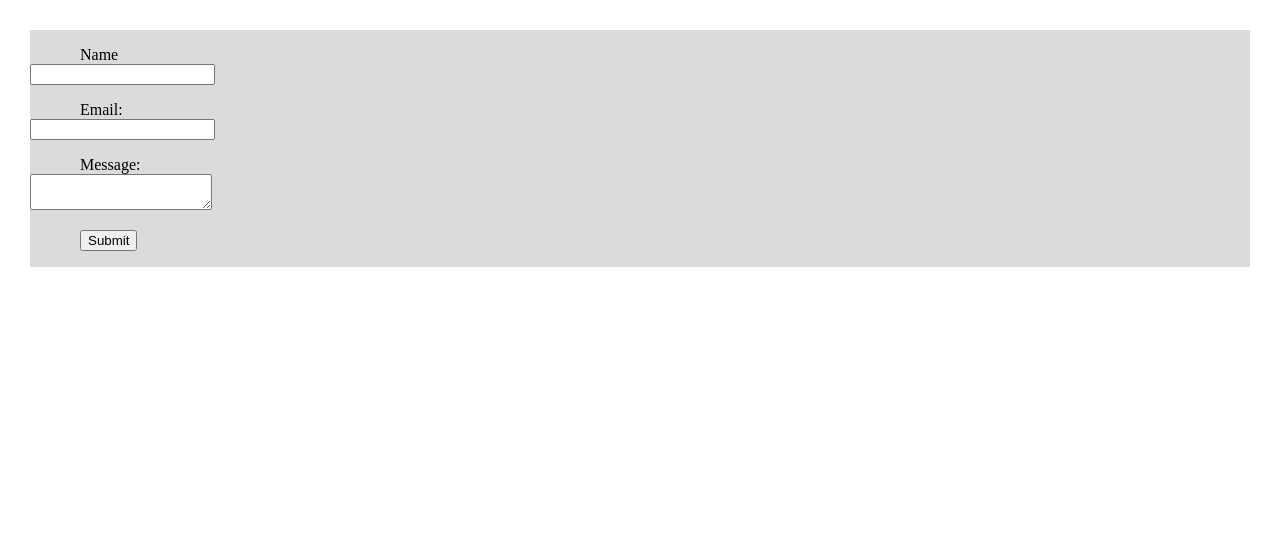
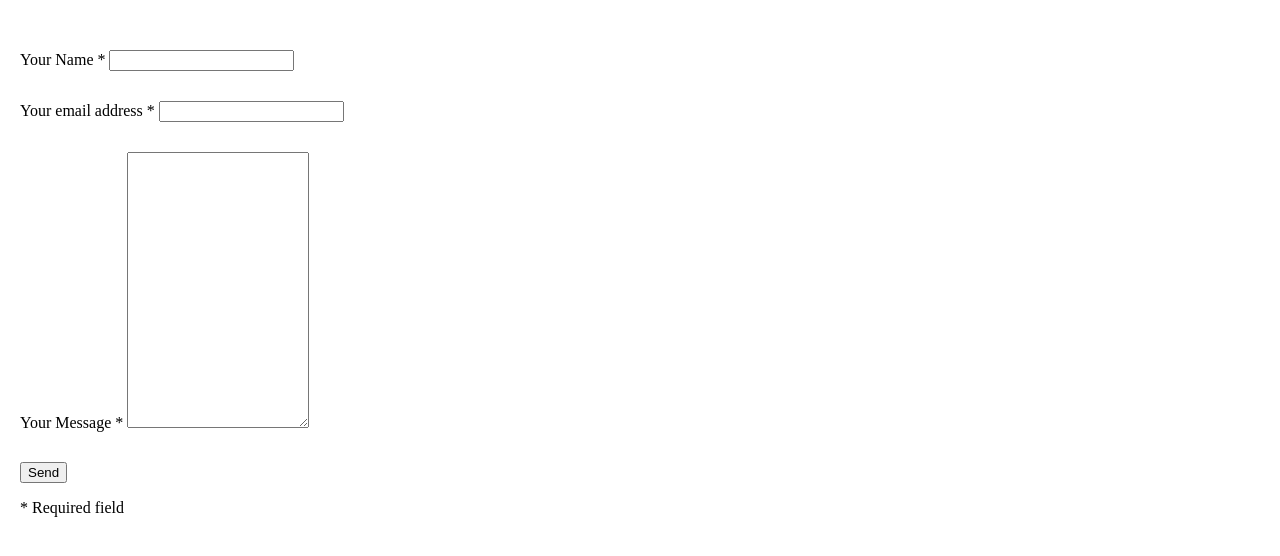
Before and after one commit to UnheardWar/greenzebracatering, a PHP site: page / in a window 1280 px wide. Shown: the top 556 px of the page. Run offline with PHP 8.4, Linux system fonts and the light colour scheme.

Commit message:
Going Live new design - 10/12/2016 1:50am SoupClub page - 10/15/2016 - 2:41am Added SSL cert and Linked SoupClub link to main site Added Lunch w/ taste menu - 10/18/2016 - 4:20pm Added favicon - 12/6/2016 - 10:32pm

```diff
--- a/css/testing.css
+++ b/css/testing.css
@@ -17,6 +17,17 @@ article h2  { background-color: #fff; font-family: 'Cinzel', serif; font-size: 8
 main           { margin-top: 96px; }
 main a:visited { color: #ffffff !important; }
 main a:link    { color: #ffffff !important; }
+
+.form-wrap {
+    width: 50%;
+    margin: 0 auto;
+    background-color: #388E3C;
+    color: #fff;
+}
+.forms {
+    padding: 10px;
+    margin: 10px;
+}
 
 .announce {
     flex: 1;
@@ -180,7 +191,7 @@ main a:link    { color: #ffffff !important; }
     line-height: 100px;
 }
 
-.para { text-indent: 50px; padding: 50px; }
+
 
 /* PAYPAL PAYMENT PAGE */
 
--- a/index.html
+++ b/index.html
@@ -15,7 +15,7 @@
 
     <!-- Custom Fonts -->
     <link href="https://fonts.googleapis.com/css?family=Cinzel|Julius+Sans+One|Lora|Sorts+Mill+Goudy" rel="stylesheet">
-
+    <link type="image/x-icon" rel="icon" href="https://favicon.ico">
   </head>
 
 <body>
@@ -122,7 +122,7 @@
               </div>
 
               <div class="menu-rows-3">
-                  <a href="./menus/lunch-with-taste-trifold.pdf"><img src="./img/boxes-of-tomatos612.jpg" /><h3>Lunch <em>with Taste</em></h3></a>
+                  <a href="https://menus/lunch-with-taste-trifold.pdf"><img src="./img/boxes-of-tomatos612.jpg" /><h3>Lunch <em>with Taste</em></h3></a>
                   { PDF file }
                   <p></p>
 
--- a/index.php
+++ b/index.php
@@ -1,30 +1,9 @@
 <?php
 
-if (empty($_POST) === false) {
-    $errors = array();
+session_start();
 
-    $name       = $_POST['name'];
-    $email      = $_POST['email'];
-    $message    = $_POST['message'];
-
-    if (empty($name) === true || empty($email) === true || empty($message) === true) {
-      $errors[] = 'Name, Email, and Message are required!';
-    } else {
-        if (filter_var($email, FILTER_VALIDATE_EMAIL) === false)
-          $errors[] = 'That\'s not a valid email address';
-        if (ctype_alpha($name) === false) {
-           $errors[] = 'Name must only contain letters!';
-        }
-}
-
-
-    if (empty($errors) === true) {
-
-      mail('', 'Contact form', $message, 'From: ' . $email);
-      header('Location: index.php?sent');
-      exit();
-    }
-}
+$errors = isset($_SESSION['errors']) ? $_SESSION['errors'] : [];
+$fields = isset($_SESSION['fields']) ? $_SESSION['fields'] : [];
 ?>
 
 
@@ -49,46 +28,43 @@ if (empty($_POST) === false) {
   </head>
 
 <body>
-  <article>
+    <div class="forms-wrap">
+        <?php if(!empty($errors)): ?>
+            <div class="forms">
+                <ul><li><?php echo implode('</li><li>', $errors); ?></li></ul>
+            </div>
+        <?php endif; ?>
 
-       <?php
-       if (isset($_GET['sent']) === true) {
-         echo '<p>Thanks for contacting us!</p>';
-         } else {
-
-        if(empty($errors) === false)  {
-            echo '<ul>';
-            foreach($errors as $error) {
-              echo '<li>', $error, '</li>';
-
-            }
-            echo '</ul>';
-        }
-      ?>
-
-    <div class="content-wrap">
-      <form action="" method="post">
-        <p>
-          <label for="name">Name</label><br>
-          <input type="text" name="name" id="name" <?php if (isset($_POST['name']) === true) { echo 'value="', strip_tags ($_POST['name']), '"'; }  ?>>
-        </p>
-        <p>
-          <label for="email">Email:</label><br>
-          <input type="text" name="email" id="email" <?php if (isset($_POST['email']) === true) { echo 'value="', strip_tags ($_POST['email']), '"'; }  ?>>
-        </p>
-        <p>
-          <label for="message">Message:</label><br>
-          <textarea name="message" id="message"><?php if (isset($_POST['message']) === true) { echo strip_tags ($_POST['message']), ''; }  ?></textarea>
-        </p>
-          <p>
-            <input type="submit" value="Submit">
-          </p>
-      </form>
-
-      <?php
-      }
-      ?>
+        <div class="forms">
+            <form action="contact.php" method="post">
+        </div>
+        <div class="forms">
+            <label>
+                Your Name *
+                <input type="text" name="name" autocomplete="off" <?php echo isset($fields['name']) ? 'value="' . $fields['name'] . '"' : '' ?>>
+            </label>
+        </div>
+        <div class="forms">
+            <label>
+                Your email address *
+                <input type="text" name="email" autocomplete="off" <?php echo isset($fields['email']) ? 'value="' . $fields['email'] . '"' : '' ?>>
+            </label>
+        </div>
+        <div class="forms">
+            <label>
+                Your Message *
+                <textarea name="message" rows="18"></textarea>
+            </label>
+        </div>
+        <div class="forms">
+            <input type="submit" value="Send">
+            <p>* Required field</p>
+        </div>
     </div>
-  </article>
 </body>
 </html>
+
+<?php
+unset($_SESSION['errors']);
+unset($_SESSION['fields']);
+?>
```
